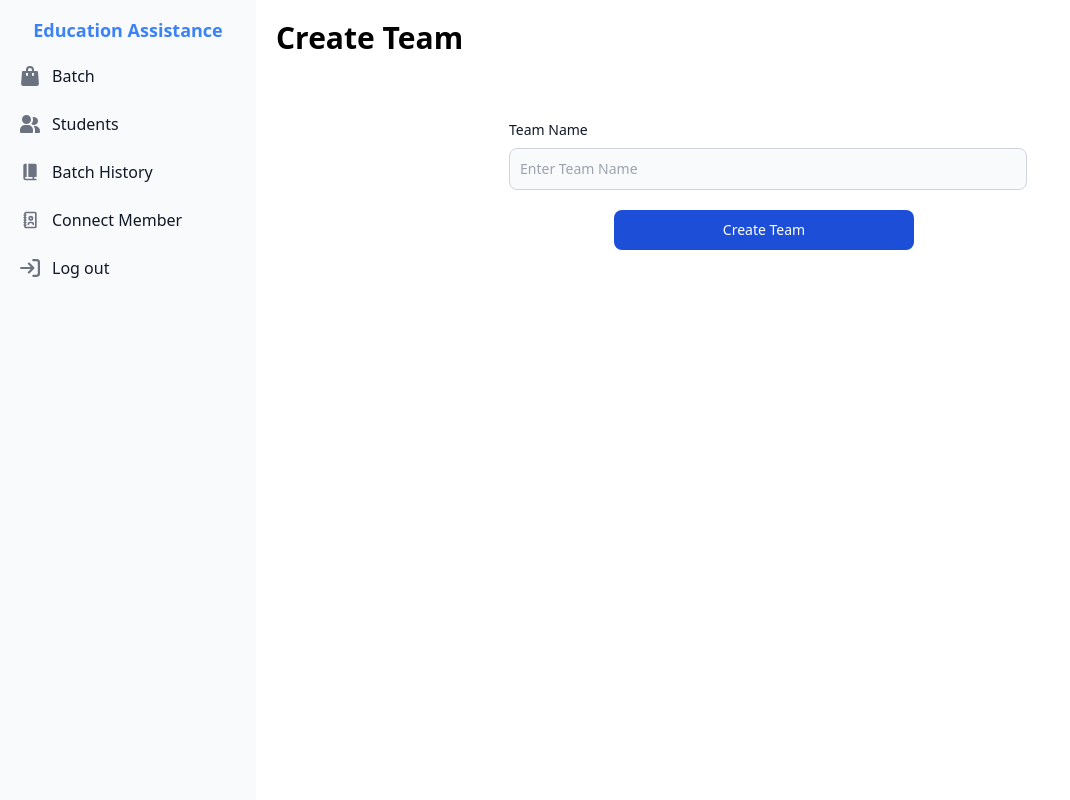
After one commit to sheeshhhhhh/Educational-Assistance-Information-System, a Django app: page /team/create in a window 1280 px wide. The commit adds this page. Shown: the whole page, without its empty margins (0-1070 px from the left). Run offline with Django 5.2, Linux system fonts and the light colour scheme; a user stored in the database is signed in; data comes from the database, SQL or seed files in the repository; both versions use the stored data as it was after the commit; some libraries are stand-ins or nearby versions.

Commit message:
made some changes and also added some changes for our project

```diff
--- a/EducationalAssistance/Batch/urls.py
+++ b/EducationalAssistance/Batch/urls.py
@@ -5,7 +5,7 @@ from . import views
 urlpatterns  = [
     path('', views.Batches, name='batch'),
     path('add/', views.AddBatch, name='AddBatch'),
-    path('batch/<int:pk>/', views.BatchDetails, name='BatchDetails'),
+    path('<int:pk>/', views.BatchDetails, name='BatchDetails'),
     path('history/', views.BatchHistory, name='BatchHistory'),
     path('update/<int:pk>/', views.UpdateBatch, name='UpdateBatch'),
     path('cancel/<int:pk>/', views.CancelBatch, name='DeleteBatch'),
--- a/EducationalAssistance/EducationalAssistance/urls.py
+++ b/EducationalAssistance/EducationalAssistance/urls.py
@@ -28,4 +28,7 @@ urlpatterns = [
 
     path('batch/', include('Batch.urls'), name='batch'),
     path('student/', include('Student.urls'), name='student'),
+
+    path('team/create', views.CreateTeam, name='create_team'),
+    path('team/connect', views.ConnectTeam, name='connect_team')
 ]
--- a/EducationalAssistance/EducationalAssistance/views.py
+++ b/EducationalAssistance/EducationalAssistance/views.py
@@ -83,19 +83,20 @@ def CreateTeam(request):
     else:
         form = TeamForm()
 
-    return render(request, 'createTeam.html', { 'form': form })
+    return render(request, 'team/createTeam.html', { 'form': form })
 
 @login_required
 def ConnectTeam(request):
     user = request.user
     if request.method == 'POST':
-        newMember = request.POST.get('newMember')
+        newMember = request.POST.get('username')
+
         try:
             newUser = User.objects.get(username=newMember)
             if newUser:
                 user.teams.add(newUser)
                 return redirect('batch')
         except User.DoesNotExist:
-            messages.error(request, 'User does not exist')
+            error = 'User does not Exist'
 
-    return render(request, 'connectTeam.html')
+    return render(request, 'team/connectTeam.html', { 'error': error })
--- a/EducationalAssistance/templates/batch/Batches.html
+++ b/EducationalAssistance/templates/batch/Batches.html
@@ -109,7 +109,7 @@
 {% block script %}
     <script>
         function viewBatchRedirect(batch_id) {
-            window.location.href = `/batch/details/${batch_id}`;
+            window.location.href = `/batch/${batch_id}`;
         }
     </script>
 {% endblock %}
--- a/EducationalAssistance/templates/index.html
+++ b/EducationalAssistance/templates/index.html
@@ -98,6 +98,25 @@
                                 <span class="flex-1 ms-3 whitespace-nowrap">Batch History</span>
                             </a>
                         </li>
+                        {% if user.teams.exists %}
+                            <li>
+                                <a href="/team/connect" class="flex items-center p-2 text-gray-900 rounded-lg dark:text-white hover:bg-gray-100 dark:hover:bg-gray-700 group">
+                                    <svg class="flex-shrink-0 w-5 h-5 text-gray-500 transition duration-75 dark:text-gray-400 group-hover:text-gray-900 dark:group-hover:text-white" aria-hidden="true" xmlns="http://www.w3.org/2000/svg" width="24" height="24" fill="none" viewBox="0 0 24 24">
+                                        <path stroke="currentColor" stroke-linecap="round" stroke-linejoin="round" stroke-width="2" d="M7 6H5m2 3H5m2 3H5m2 3H5m2 3H5m11-1a2 2 0 0 0-2-2h-2a2 2 0 0 0-2 2M7 3h11a1 1 0 0 1 1 1v16a1 1 0 0 1-1 1H7a1 1 0 0 1-1-1V4a1 1 0 0 1 1-1Zm8 7a2 2 0 1 1-4 0 2 2 0 0 1 4 0Z"/>
+                                    </svg>
+                                    <spa class="flex-1 ms-3 whitespace-nowrap">Connect Member</span>
+                                </a>
+                            </li>
+                        {% else %}
+                            <li>
+                                <a href="/team/create" class="flex items-center p-2 text-gray-900 rounded-lg dark:text-white hover:bg-gray-100 dark:hover:bg-gray-700 group">
+                                    <svg class="flex-shrink-0 w-5 h-5 text-gray-500 transition duration-75 dark:text-gray-400 group-hover:text-gray-900 dark:group-hover:text-white" aria-hidden="true" xmlns="http://www.w3.org/2000/svg" width="24" height="24" fill="none" viewBox="0 0 24 24">
+                                        <path stroke="currentColor" stroke-linecap="round" stroke-linejoin="round" stroke-width="2" d="M7 6H5m2 3H5m2 3H5m2 3H5m2 3H5m11-1a2 2 0 0 0-2-2h-2a2 2 0 0 0-2 2M7 3h11a1 1 0 0 1 1 1v16a1 1 0 0 1-1 1H7a1 1 0 0 1-1-1V4a1 1 0 0 1 1-1Zm8 7a2 2 0 1 1-4 0 2 2 0 0 1 4 0Z"/>
+                                    </svg>
+                                    <spa class="flex-1 ms-3 whitespace-nowrap">Team</span>
+                                </a>
+                            </li>
+                        {% endif %}
                         <li>
                             <a href="/logout/" class="flex items-center p-2 text-gray-900 rounded-lg dark:text-white hover:bg-gray-100 dark:hover:bg-gray-700 group">
                                 <svg class="flex-shrink-0 w-5 h-5 text-gray-500 transition duration-75 dark:text-gray-400 group-hover:text-gray-900 dark:group-hover:text-white" aria-hidden="true" xmlns="http://www.w3.org/2000/svg" fill="none" viewBox="0 0 18 16">
--- a/EducationalAssistance/templates/students/addStudent.html
+++ b/EducationalAssistance/templates/students/addStudent.html
@@ -46,7 +46,6 @@
                         Add Student
                     </button>
                 </div>
-
             </form>
         </div>
     </div>
--- /dev/null
+++ b/EducationalAssistance/templates/team/createTeam.html
@@ -0,0 +1,30 @@
+{% extends 'index.html' %}
+
+{% load static %}
+
+{% block content %}
+    <div class="container p-5">
+        <div class="flex w-full justify-start">
+            <h1 class="font-bold text-xl md:text-3xl">
+                Create Team
+            </h1>
+        </div>
+        <div class="p-4 flex justify-center items-center w-full">
+            <form method="post" class="w-[550px] p-4 mt-8">
+                {% csrf_token %}
+                {{ form.non_field_errors }}
+                {{ form.errors }}
+                <div class="mb-5">
+                    <label for="id_team_name" class="block mb-2 text-sm font-medium text-gray-900 dark:text-white">Team Name</label>
+                    {{ form.team_name }}
+                </div>
+
+                <div class="w-full flex items-center justify-center mt-3">
+                    <button type="submit" class="w-[300px] text-white bg-blue-700 hover:bg-blue-800 focus:ring-4 focus:ring-blue-300 font-medium rounded-lg text-sm px-5 py-2.5 me-2 dark:bg-blue-600 dark:hover:bg-blue-700 focus:outline-none dark:focus:ring-blue-800">
+                        Create Team
+                    </button>
+                </div>
+            </form>
+        </div>
+    </div>
+{% endblock %}
```
Also changed, not shown: EducationalAssistance/EducationalAssistance/models.py (+8 -0 lines), EducationalAssistance/templates/team/connectTeam.html (added, +31 -0 lines), EducationalAssistance/db.sqlite3.
